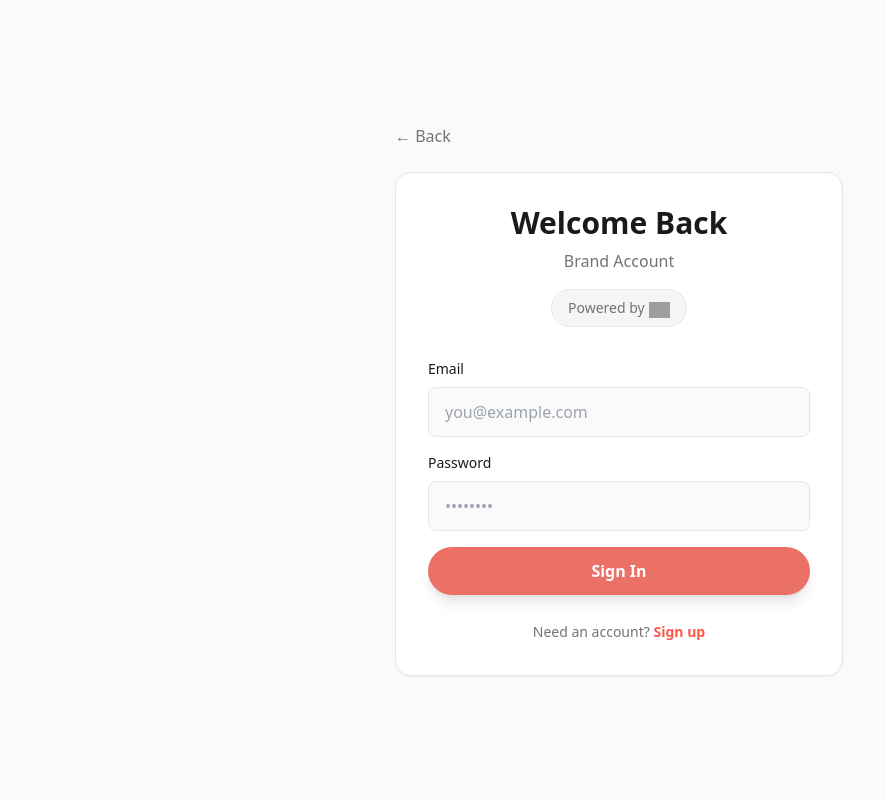
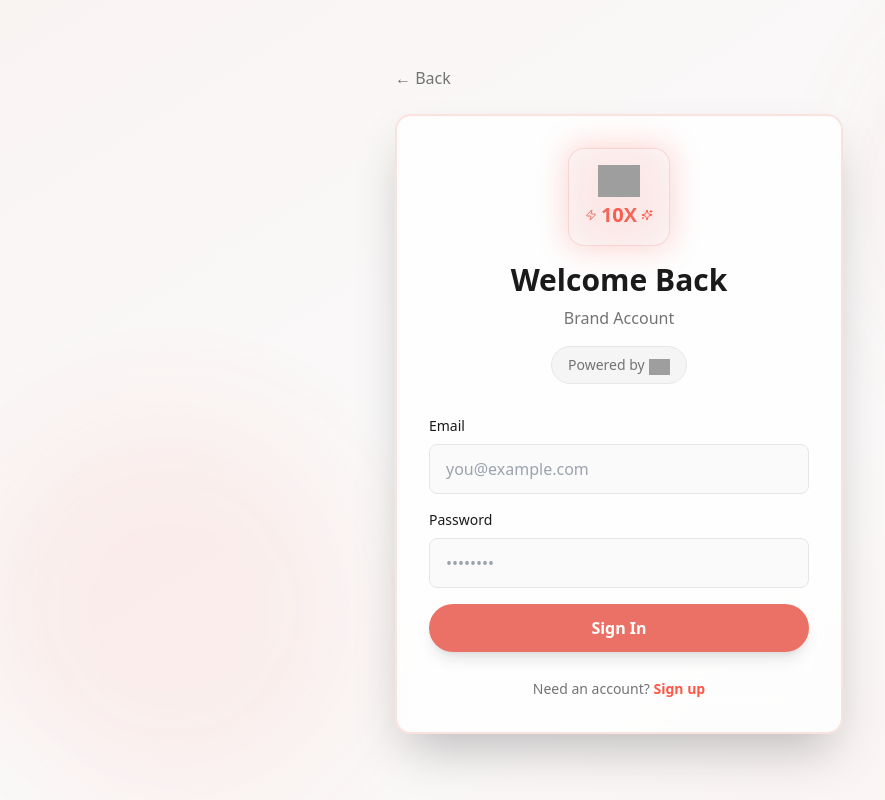
Before and after one commit to thedripstory/aderai-7860181e, a React (Vite) app: page /login in a window 1280 px wide. Shown: the whole page, without its empty margins (21-906 px from the left). Built offline with nearby package versions, Linux system fonts and the light colour scheme; grey boxes are pictures that could not be loaded; the HTML template or start-up script is replaced by a standard one.

Commit message:
Add branding to login page

```diff
--- a/src/pages/Auth.tsx
+++ b/src/pages/Auth.tsx
@@ -1,5 +1,5 @@
 import { useState, useEffect } from "react";
-import { Building2, Users } from "lucide-react";
+import { Building2, Users, Sparkles, Zap } from "lucide-react";
 import { PoweredByBadge } from "@/components/PoweredByBadge";
 import { CircleDoodle } from "@/components/CircleDoodle";
 import { supabase } from "@/integrations/supabase/client";
@@ -174,21 +174,61 @@ export default function Auth({ onComplete, initialView = "choice" }: AuthProps)
   // Choice View
   if (authView === "choice") {
     return (
-      <div className="min-h-screen bg-background flex items-center justify-center p-6">
-        <div className="w-full max-w-lg">
+      <div className="min-h-screen bg-background flex items-center justify-center p-6 relative overflow-hidden">
+        {/* Futuristic background effects */}
+        <div className="absolute inset-0 bg-gradient-to-br from-primary/5 via-background to-accent/5" />
+        <div className="absolute top-0 right-0 w-96 h-96 bg-primary/10 rounded-full blur-3xl animate-pulse" />
+        <div className="absolute bottom-0 left-0 w-96 h-96 bg-accent/10 rounded-full blur-3xl animate-pulse" style={{ animationDelay: '1s' }} />
+
+        <div className="w-full max-w-lg relative z-10">
           <div className="text-center mb-12">
-            <h1 className="text-5xl font-playfair font-bold mb-4">
-              aderai<span className="text-accent">.</span>
-            </h1>
-            <p className="text-muted-foreground text-xl mb-6">Choose your account type</p>
+            {/* Futuristic Klaviyo 10x Logo */}
+            <div className="relative inline-block mb-6 group">
+              {/* Glow effect behind logo */}
+              <div className="absolute inset-0 bg-gradient-to-r from-primary via-accent to-primary blur-xl opacity-50 group-hover:opacity-75 transition-opacity duration-500 animate-pulse" />
+
+              {/* Logo container with glass effect */}
+              <div className="relative bg-background/80 backdrop-blur-xl border-2 border-primary/30 rounded-3xl p-6 shadow-2xl hover:shadow-primary/20 transition-all duration-500 hover:scale-105">
+                <img
+                  src="https://pub-3bbb34ba2afb44e8af7fdecd43e23b74.r2.dev/logos/Klaviyo_idRlQDy2Ux_1.png"
+                  alt="Klaviyo"
+                  className="h-12 w-auto mx-auto mb-2 animate-fade-in"
+                />
+
+                {/* 10x Badge with special effects */}
+                <div className="relative">
+                  <div className="absolute inset-0 bg-gradient-to-r from-primary to-accent blur-md opacity-50" />
+                  <div className="relative flex items-center justify-center gap-2 bg-gradient-to-r from-primary via-accent to-primary bg-clip-text text-transparent">
+                    <Zap className="w-5 h-5 text-primary animate-pulse" />
+                    <span className="text-4xl font-black tracking-wider">10X</span>
+                    <Sparkles className="w-5 h-5 text-accent animate-pulse" style={{ animationDelay: '0.5s' }} />
+                  </div>
+                </div>
+
+                {/* Subtitle with glow */}
+                <p className="text-sm font-semibold mt-2 bg-gradient-to-r from-primary via-accent to-primary bg-clip-text text-transparent animate-fade-in">
+                  Next-Gen Segmentation Platform
+                </p>
+              </div>
+
+              {/* Orbiting particles */}
+              <div className="absolute top-0 left-1/2 -translate-x-1/2 w-2 h-2 rounded-full bg-primary animate-[spin_3s_linear_infinite]" style={{ transformOrigin: '0 80px' }} />
+              <div className="absolute top-0 left-1/2 -translate-x-1/2 w-2 h-2 rounded-full bg-accent animate-[spin_4s_linear_infinite_reverse]" style={{ transformOrigin: '0 80px', animationDelay: '1.5s' }} />
+            </div>
+
+            <p className="text-muted-foreground text-xl mb-6 animate-fade-in" style={{ animationDelay: '0.2s' }}>
+              Choose your account type
+            </p>
             {referralCode && (
-              <div className="inline-block bg-primary/10 border border-primary/20 rounded-full px-4 py-2 mb-4">
+              <div className="inline-block bg-primary/10 border border-primary/20 rounded-full px-4 py-2 mb-4 animate-fade-in" style={{ animationDelay: '0.3s' }}>
                 <p className="text-sm text-primary font-semibold">
                   🎁 Referred by: {referralCode}
                 </p>
               </div>
             )}
-            <PoweredByBadge />
+            <div className="animate-fade-in" style={{ animationDelay: '0.4s' }}>
+              <PoweredByBadge />
+            </div>
           </div>
 
           <div className="grid gap-6">
@@ -246,17 +286,43 @@ export default function Auth({ onComplete, initialView = "choice" }: AuthProps)
 
   // Login/Signup Forms
   return (
-    <div className="min-h-screen bg-background flex items-center justify-center p-6">
-      <div className="w-full max-w-md">
+    <div className="min-h-screen bg-background flex items-center justify-center p-6 relative overflow-hidden">
+      {/* Futuristic background effects */}
+      <div className="absolute inset-0 bg-gradient-to-br from-primary/5 via-background to-accent/5" />
+      <div className="absolute top-0 right-0 w-96 h-96 bg-primary/10 rounded-full blur-3xl animate-pulse" />
+      <div className="absolute bottom-0 left-0 w-96 h-96 bg-accent/10 rounded-full blur-3xl animate-pulse" style={{ animationDelay: '1s' }} />
+
+      <div className="w-full max-w-md relative z-10">
         <button
           onClick={() => setAuthView("choice")}
-          className="text-muted-foreground hover:text-foreground mb-6 flex items-center gap-2"
+          className="text-muted-foreground hover:text-foreground mb-6 flex items-center gap-2 transition-all hover:gap-3"
         >
           ← Back
         </button>
 
-        <div className="bg-card border border-border rounded-2xl p-8 shadow-sm">
+        <div className="bg-card/80 backdrop-blur-xl border-2 border-primary/20 rounded-2xl p-8 shadow-2xl hover:shadow-primary/10 transition-all animate-fade-in">
           <div className="text-center mb-8">
+            {/* Futuristic Klaviyo 10x Logo for login */}
+            <div className="relative inline-block mb-4 group">
+              {/* Glow effect */}
+              <div className="absolute inset-0 bg-gradient-to-r from-primary via-accent to-primary blur-lg opacity-30 group-hover:opacity-50 transition-opacity duration-500" />
+
+              <div className="relative bg-background/60 backdrop-blur-xl border border-primary/20 rounded-2xl p-4">
+                <img
+                  src="https://pub-3bbb34ba2afb44e8af7fdecd43e23b74.r2.dev/logos/Klaviyo_idRlQDy2Ux_1.png"
+                  alt="Klaviyo"
+                  className="h-8 w-auto mx-auto mb-1"
+                />
+                <div className="flex items-center justify-center gap-1">
+                  <Zap className="w-3 h-3 text-primary" />
+                  <span className="text-xl font-black bg-gradient-to-r from-primary via-accent to-primary bg-clip-text text-transparent">
+                    10X
+                  </span>
+                  <Sparkles className="w-3 h-3 text-accent" />
+                </div>
+              </div>
+            </div>
+
             <h2 className="text-3xl font-bold mb-2">
               {authView.includes("signup") ? "Create Account" : "Welcome Back"}
             </h2>
```
